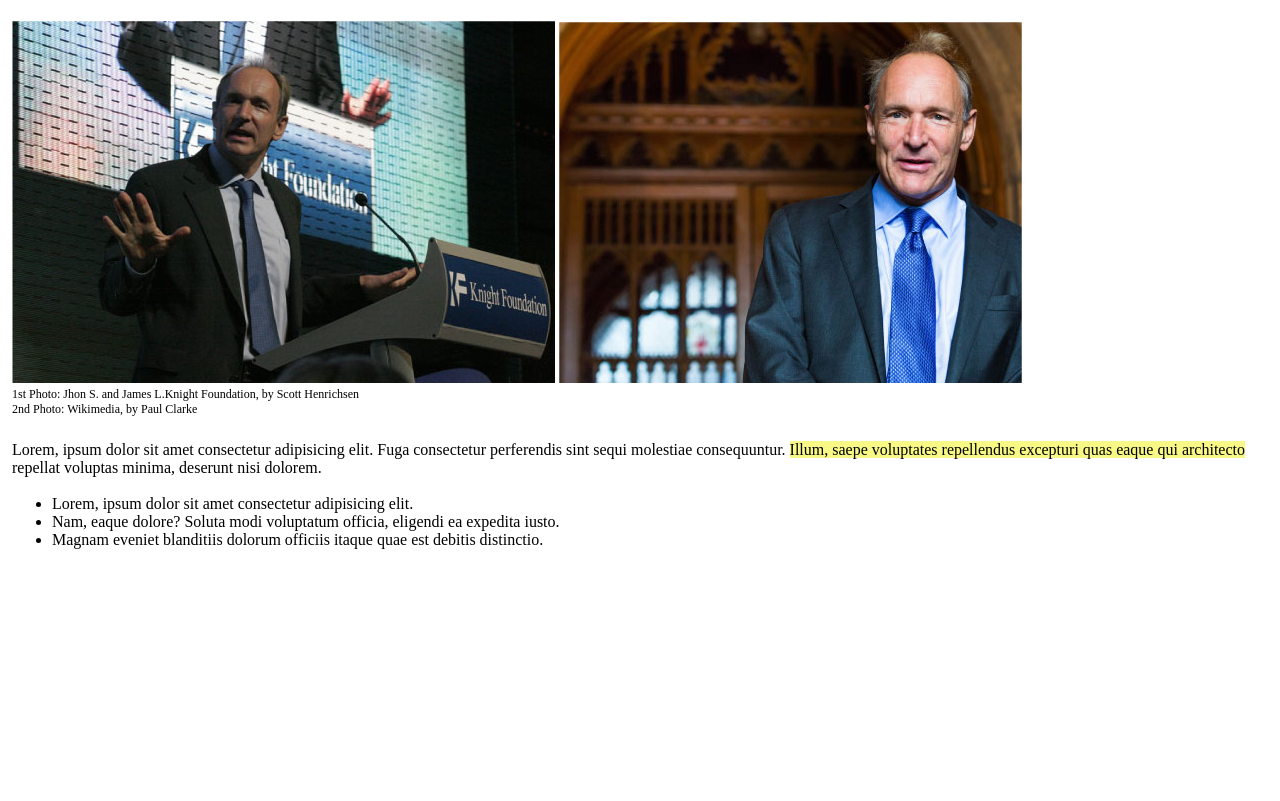
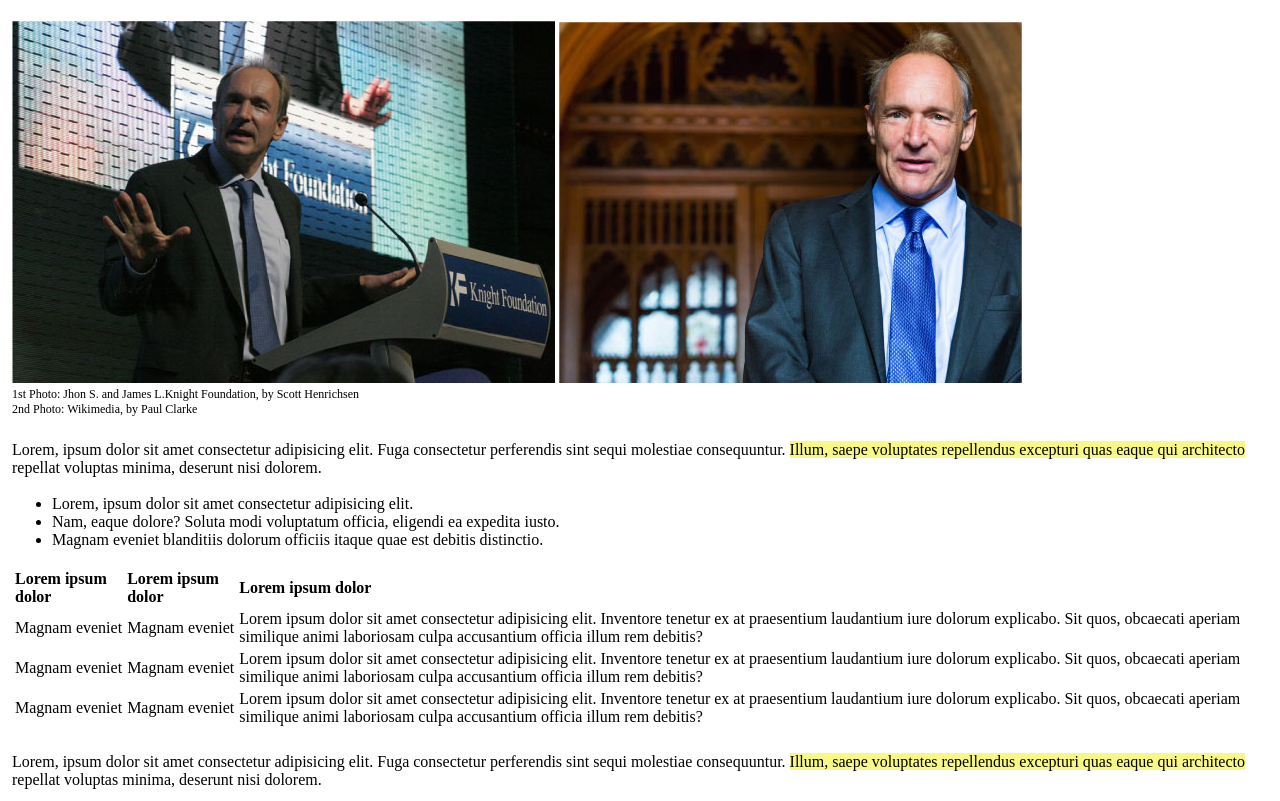
Before and after one commit to ElioSpena/html-css-booleaner, a plain HTML site: page index.html in a window 1280 px wide. Shown: the part 185-986 px from the top of the page. Before the commit the page ends 800 px from the top, so only its background shows below. Drawn offline with Linux system fonts and the light colour scheme.

Commit message:
feat: tabella (wip)

```diff
--- a/CSS/style.css
+++ b/CSS/style.css
@@ -7,6 +7,7 @@
 
 body {
     font-family: "Playfair Display", serif;
+    text-align: left;
 }
 
 /*Header*/
@@ -71,3 +72,5 @@ h1 {
 .testo-evidenziato {
     background-color: rgb(248, 248, 135);
 }
+
+/*Tabella*/
--- a/index.html
+++ b/index.html
@@ -51,13 +51,57 @@
                     architecto</span> repellat
                 voluptas minima, deserunt nisi dolorem.</p>
             <br>
+            <!--Lista-->
             <ul id="lista">
                 <li>Lorem, ipsum dolor sit amet consectetur adipisicing elit.</li>
                 <li> Nam, eaque dolore? Soluta modi voluptatum officia, eligendi ea expedita iusto.</li>
                 <li> Magnam eveniet blanditiis dolorum officiis itaque quae est debitis distinctio.</li>
             </ul>
+            <!--/Lista-->
+            <br>
+            <!--Tabella-->
+            <table id="tabella">
+                <thead>
+                    <th>Lorem ipsum dolor</th>
+                    <th>Lorem ipsum dolor</th>
+                    <th>Lorem ipsum dolor</th>
+                </thead>
+                <tbody>
+                    <td>Magnam eveniet </td>
+                    <td>Magnam eveniet </td>
+                    <td>Lorem ipsum dolor sit amet consectetur adipisicing elit. Inventore tenetur ex at
+                        praesentium
+                        laudantium iure dolorum explicabo. Sit quos, obcaecati aperiam similique animi laboriosam culpa
+                        accusantium officia illum rem debitis?</td>
+                </tbody>
+                <tbody>
+                    <td>Magnam eveniet </td>
+                    <td>Magnam eveniet </td>
+                    <td>Lorem ipsum dolor sit amet consectetur adipisicing elit. Inventore tenetur ex at
+                        praesentium
+                        laudantium iure dolorum explicabo. Sit quos, obcaecati aperiam similique animi laboriosam
+                        culpa
+                        accusantium officia illum rem debitis?</td>
+                </tbody>
+                <tbody>
+                    <td>Magnam eveniet </td>
+                    <td>Magnam eveniet </td>
+                    <td>Lorem ipsum dolor sit amet consectetur adipisicing elit. Inventore tenetur ex at
+                        praesentium
+                        laudantium iure dolorum explicabo. Sit quos, obcaecati aperiam similique animi laboriosam culpa
+                        accusantium officia illum rem debitis?</td>
+                </tbody>
+            </table>
+            <!--/Tabella-->
+            <p class="descrizione">Lorem, ipsum dolor sit amet consectetur adipisicing elit. Fuga consectetur
+                perferendis sint sequi
+                molestiae consequuntur. <span class="testo-evidenziato">Illum, saepe voluptates repellendus excepturi
+                    quas
+                    eaque qui
+                    architecto</span> repellat
+                voluptas minima, deserunt nisi dolorem.</p>
         </section>
-
+        <!--/Descrizione Articolo-->
     </main>
 
 </body>
```
